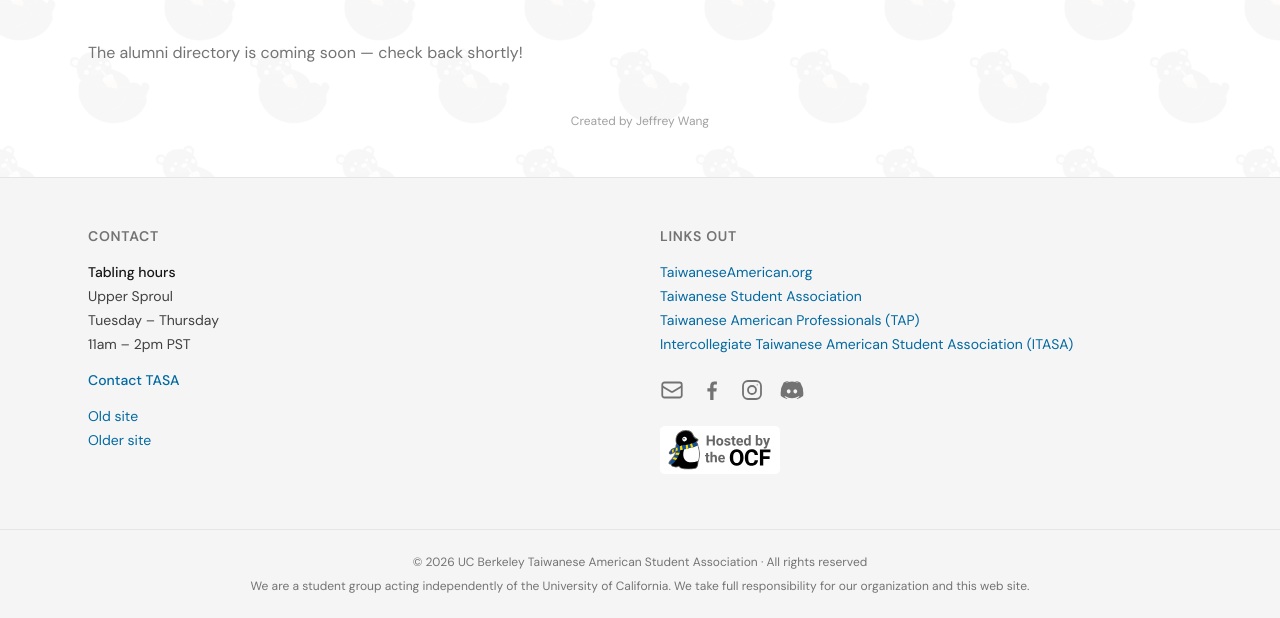
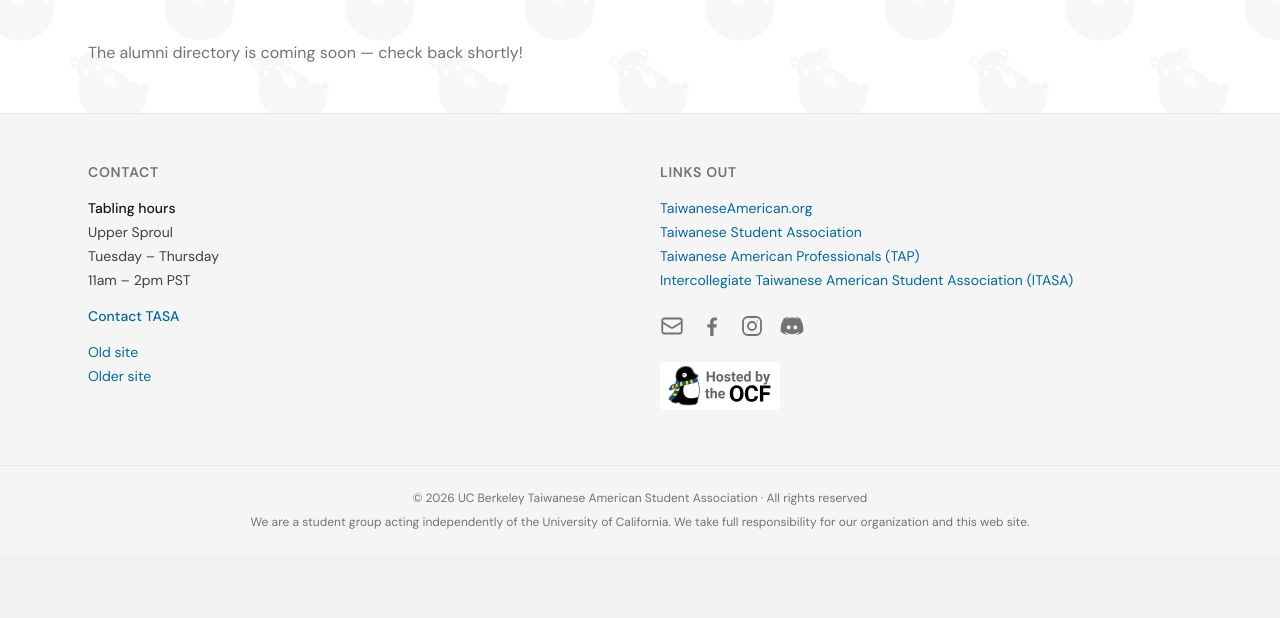
Before and after one commit to tasa-berkeley/tasa_website, a Flask app: page /alumni in a window 1280 px wide. Shown: the part 447-1065 px from the top of the page. After the commit the page ends 976 px from the top, so only its background shows below. Run offline with Flask 3, Linux system fonts and the light colour scheme; style sheets or scripts are compiled from the project's sources; some libraries are stand-ins or nearby versions.

Commit message:
Remove credits

```diff
--- a/tasa_website/templates/alumni.html
+++ b/tasa_website/templates/alumni.html
@@ -182,8 +182,6 @@
 
   </div>{# /x-data cabinetTree #}
   {% endif %}
-
-  <p class="mt-12 text-center text-xs text-neutral-400">Created by Jeffrey Wang</p>
 </div>
 {% endblock %}
 
```
